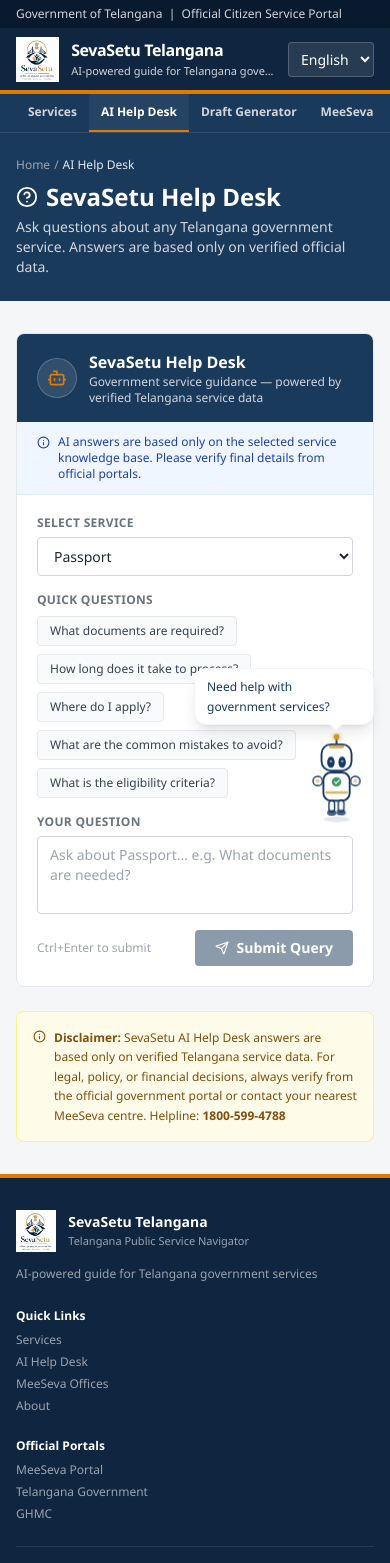
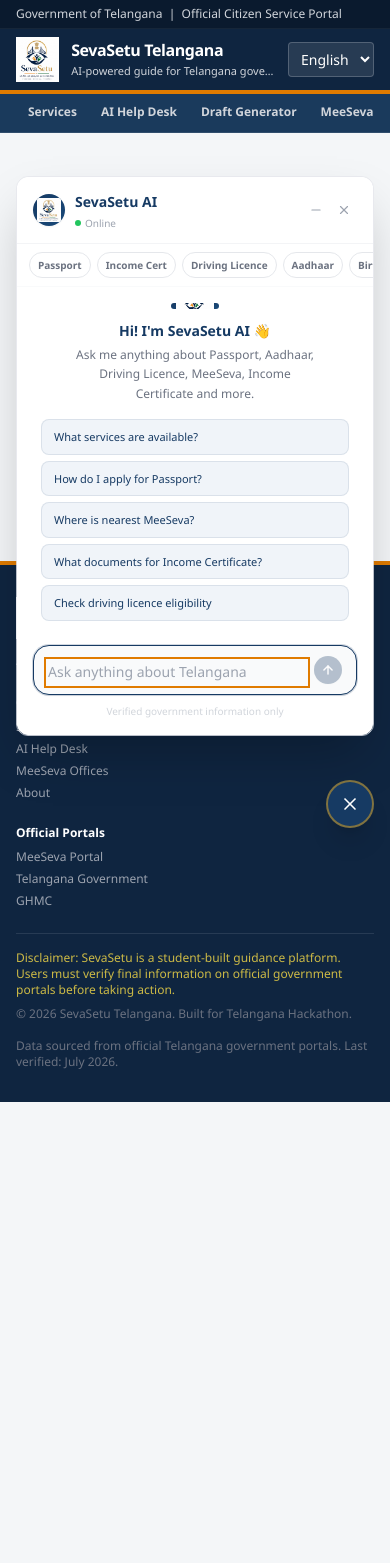
Before and after one commit to Digital-India-Hackathon-2026/srs, a Next.js app: page /help-desk in a window 390 px wide. Shown: the top 1563 px of the page. After the commit the page ends 1102 px from the top, so only its background shows below. Built offline with nearby package versions, Linux system fonts and the light colour scheme.

Commit message:
Unified chatbot: remove duplicate Help Desk, all AI buttons open floating chatbot with service context

```diff
--- a/app/help-desk/page.js
+++ b/app/help-desk/page.js
@@ -1,182 +1,43 @@
 "use client";
 
-import { Suspense, useEffect, useState } from "react";
+import { useEffect } from "react";
 import { useSearchParams } from "next/navigation";
-import Link from "next/link";
-import { Bot, HelpCircle, Info, Send, ShieldCheck } from "lucide-react";
+import { Suspense } from "react";
 import Header from "../../components/Header";
 import Footer from "../../components/Footer";
-import { activeServices } from "../../lib/telanganaServices";
+import { useChatbot } from "../../context/ChatbotContext";
+import { useLanguage } from "../../context/LanguageContext";
 
 function HelpDeskContent() {
+  const { openChatbot } = useChatbot();
+  const { t } = useLanguage();
   const searchParams = useSearchParams();
-  const preselected = searchParams.get("service") || activeServices[0]?.id || "income-certificate";
 
-  const [serviceId, setServiceId] = useState(preselected);
-  const [question, setQuestion] = useState("");
-  const [answer, setAnswer] = useState("");
-  const [loading, setLoading] = useState(false);
-  const [history, setHistory] = useState([]);
-
+  // Auto-open chatbot when this page loads
   useEffect(() => {
-    const param = searchParams.get("service");
-    if (param) setServiceId(param);
-  }, [searchParams]);
-
-  async function handleAsk() {
-    if (!question.trim()) return;
-    setLoading(true);
-    setAnswer("");
-    const q = question.trim();
-    try {
-      const res = await fetch("/api/chat", {
-        method: "POST",
-        headers: { "Content-Type": "application/json" },
-        body: JSON.stringify({ message: q, serviceId, lang: "en" }),
-      });
-      const data = await res.json();
-      const ans = data.answer || "This information is not verified yet. Please check the official Telangana portal or visit nearest MeeSeva center.";
-      setAnswer(ans);
-      setHistory((prev) => [{ q, ans, serviceId }, ...prev].slice(0, 5));
-      setQuestion("");
-    } catch {
-      const fallback = "This information is not verified yet. Please check the official Telangana portal or visit nearest MeeSeva center.";
-      setAnswer(fallback);
-    } finally {
-      setLoading(false);
-    }
-  }
-
-  const selectedService = activeServices.find((s) => s.id === serviceId);
-
-  const SAMPLE_QUESTIONS = [
-    "What documents are required?",
-    "How long does it take to process?",
-    "Where do I apply?",
-    "What are the common mistakes to avoid?",
-    "What is the eligibility criteria?",
-  ];
+    const service = searchParams.get("service") || "";
+    setTimeout(() => openChatbot(service), 300);
+  }, [openChatbot, searchParams]);
 
   return (
-    <div className="max-w-4xl mx-auto w-full px-4 py-8">
-      {/* Page intro */}
-      <div className="bg-white border border-gray-200 rounded-lg overflow-hidden mb-6">
-        <div className="bg-[#1a3a5c] text-white px-5 py-4 flex items-center gap-3">
-          <div className="w-10 h-10 rounded-full bg-white/10 border border-white/20 flex items-center justify-center flex-shrink-0">
-            <Bot size={20} className="text-[#e07b00]" />
-          </div>
-          <div>
-            <h2 className="font-black text-base">SevaSetu Help Desk</h2>
-            <p className="text-gray-300 text-xs">
-              Government service guidance — powered by verified Telangana service data
-            </p>
-          </div>
+    <div className="flex-1 flex items-center justify-center px-4 py-20 text-center">
+      <div>
+        <div className="w-16 h-16 rounded-full bg-gradient-to-br from-[#163A63] to-[#1a4a7a] flex items-center justify-center shadow-lg mx-auto mb-4">
+          <svg width="28" height="28" viewBox="0 0 24 24" fill="none" stroke="white" strokeWidth="2" strokeLinecap="round" strokeLinejoin="round"><path d="M12 8V4H8"/><rect width="16" height="12" x="4" y="8" rx="2"/><path d="M2 14h2"/><path d="M20 14h2"/><path d="M15 13v2"/><path d="M9 13v2"/></svg>
         </div>
-        <div className="px-5 py-3 bg-blue-50 border-b border-blue-100 flex items-start gap-2 text-xs text-blue-800">
-          <Info size={13} className="flex-shrink-0 mt-0.5" />
-          AI answers are based only on the selected service knowledge base. Please verify final details from official portals.
-        </div>
-
-        <div className="p-5 space-y-4">
-          {/* Service selector */}
-          <div>
-            <label className="block text-xs font-bold uppercase tracking-wide text-gray-500 mb-1.5">
-              Select Service
-            </label>
-            <select
-              className="w-full border border-gray-300 rounded px-3 py-2 text-sm text-gray-800 bg-white outline-none focus:ring-2 focus:ring-[#1a3a5c] focus:border-[#1a3a5c]"
-              value={serviceId}
-              onChange={(e) => { setServiceId(e.target.value); setAnswer(""); }}
-            >
-              {activeServices.map((s) => (
-                <option key={s.id} value={s.id}>{s.name}</option>
-              ))}
-            </select>
-          </div>
-
-          {/* Sample questions */}
-          <div>
-            <label className="block text-xs font-bold uppercase tracking-wide text-gray-500 mb-2">
-              Quick Questions
-            </label>
-            <div className="flex flex-wrap gap-2">
-              {SAMPLE_QUESTIONS.map((q) => (
-                <button
-                  key={q}
-                  onClick={() => setQuestion(q)}
-                  className="text-xs border border-gray-200 bg-gray-50 hover:border-[#1a3a5c] hover:bg-[#f0f4f9] text-gray-700 rounded px-3 py-1.5 transition-colors"
-                >
-                  {q}
-                </button>
-              ))}
-            </div>
-          </div>
-
-          {/* Question input */}
-          <div>
-            <label className="block text-xs font-bold uppercase tracking-wide text-gray-500 mb-1.5">
-              Your Question
-            </label>
-            <textarea
-              rows={3}
-              className="w-full border border-gray-300 rounded px-3 py-2 text-sm text-gray-800 outline-none focus:ring-2 focus:ring-[#1a3a5c] focus:border-[#1a3a5c] resize-none"
-              placeholder={`Ask about ${selectedService?.name || "this service"}... e.g. What documents are needed?`}
-              value={question}
-              onChange={(e) => setQuestion(e.target.value)}
-              onKeyDown={(e) => { if (e.key === "Enter" && e.ctrlKey) handleAsk(); }}
-            />
-            <div className="flex items-center justify-between mt-2">
-              <span className="text-xs text-gray-400">Ctrl+Enter to submit</span>
-              <button
-                onClick={handleAsk}
-                disabled={loading || !question.trim()}
-                className="inline-flex items-center gap-2 bg-[#1a3a5c] hover:bg-[#0f2540] disabled:opacity-50 disabled:cursor-not-allowed text-white text-sm font-bold px-5 py-2 rounded transition-colors"
-              >
-                <Send size={14} />
-                {loading ? "Processing..." : "Submit Query"}
-              </button>
-            </div>
-          </div>
-
-          {/* Answer */}
-          {answer && (
-            <div className="bg-white border border-gray-200 rounded-lg overflow-hidden">
-              <div className="bg-[#2d7a4f] text-white text-xs font-bold uppercase tracking-wider px-4 py-2 flex items-center gap-2">
-                <ShieldCheck size={12} /> Help Desk Response
-              </div>
-              <div className="p-4 text-sm text-gray-700 leading-relaxed whitespace-pre-wrap border-l-4 border-[#2d7a4f]">
-                {answer}
-              </div>
-            </div>
-          )}
-        </div>
-      </div>
-
-      {/* History */}
-      {history.length > 0 && (
-        <div>
-          <h3 className="text-xs font-bold uppercase tracking-wide text-gray-400 mb-3">Recent Questions</h3>
-          <div className="space-y-3">
-            {history.map((item, i) => (
-              <div key={i} className="bg-white border border-gray-200 rounded-lg p-4 text-sm">
-                <p className="font-semibold text-[#1a3a5c] mb-1 text-xs uppercase tracking-wide">
-                  Q: {item.q}
-                </p>
-                <p className="text-gray-600 leading-relaxed text-xs line-clamp-3">{item.ans}</p>
-              </div>
-            ))}
-          </div>
-        </div>
-      )}
-
-      {/* Disclaimer */}
-      <div className="mt-6 bg-yellow-50 border border-yellow-200 rounded-lg p-4 text-xs text-yellow-800 leading-relaxed flex items-start gap-2">
-        <Info size={13} className="flex-shrink-0 mt-0.5" />
-        <span>
-          <strong>Disclaimer:</strong> SevaSetu AI Help Desk answers are based only on verified Telangana service data.
-          For legal, policy, or financial decisions, always verify from the official government portal or contact your nearest MeeSeva centre.
-          Helpline: <strong>1800-599-4788</strong>
-        </span>
+        <h2 className="text-xl font-black text-[#163A63] mb-2">{t("helpDesk.greeting")}</h2>
+        <p className="text-sm text-gray-500 mb-4 max-w-sm mx-auto">{t("helpDesk.subtitle")}</p>
+        <p className="text-xs text-gray-400">
+          {t("helpDesk.description")}
+        </p>
+        <button
+          onClick={() => openChatbot()}
+          className="mt-6 inline-flex items-center gap-2 bg-[#163A63] hover:bg-[#0f2540] text-white font-bold px-5 py-2.5 rounded-lg text-sm transition-colors"
+          aria-label="Open SevaSetu AI Assistant"
+        >
+          <svg width="16" height="16" viewBox="0 0 24 24" fill="none" stroke="currentColor" strokeWidth="2" strokeLinecap="round" strokeLinejoin="round"><path d="M12 8V4H8"/><rect width="16" height="12" x="4" y="8" rx="2"/><path d="M2 14h2"/><path d="M20 14h2"/><path d="M15 13v2"/><path d="M9 13v2"/></svg>
+          {t("landing.openHelpDesk")}
+        </button>
       </div>
     </div>
   );
@@ -186,26 +47,9 @@
   return (
     <div className="min-h-screen flex flex-col">
       <Header />
-      <div className="bg-[#1a3a5c] px-4 py-6 text-white">
-        <div className="max-w-4xl mx-auto">
-          <nav className="text-xs text-gray-400 mb-2 flex items-center gap-1">
-            <Link href="/" className="hover:text-white transition-colors">Home</Link>
-            <span>/</span>
-            <span className="text-gray-200">AI Help Desk</span>
-          </nav>
-          <h1 className="text-2xl font-black flex items-center gap-2">
-            <HelpCircle size={22} /> SevaSetu Help Desk
-          </h1>
-          <p className="text-gray-300 text-sm mt-1">
-            Ask questions about any Telangana government service. Answers are based only on verified official data.
-          </p>
-        </div>
-      </div>
-      <main className="flex-1">
-        <Suspense fallback={<div className="p-8 text-center text-gray-500">Loading Help Desk...</div>}>
-          <HelpDeskContent />
-        </Suspense>
-      </main>
+      <Suspense fallback={<div className="flex-1 flex items-center justify-center text-gray-400">Loading...</div>}>
+        <HelpDeskContent />
+      </Suspense>
       <Footer />
     </div>
   );
--- a/app/layout.js
+++ b/app/layout.js
@@ -1,5 +1,6 @@
 import "./globals.css";
 import { LanguageProvider } from "../context/LanguageContext";
+import { ChatbotProvider } from "../context/ChatbotContext";
 import FloatingBot from "../components/assistant/FloatingBot";
 
 export const metadata = {
@@ -15,8 +16,10 @@
     <html lang="en">
       <body className="min-h-screen flex flex-col bg-[#f4f6f8] text-[#1a2733]">
         <LanguageProvider>
-          {children}
-          <FloatingBot />
+          <ChatbotProvider>
+            {children}
+            <FloatingBot />
+          </ChatbotProvider>
         </LanguageProvider>
       </body>
     </html>
--- a/app/page.js
+++ b/app/page.js
@@ -20,6 +20,7 @@
 import Footer from "../components/Footer";
 import { telanganaServices, activeServices } from "../lib/telanganaServices";
 import { useLanguage } from "../context/LanguageContext";
+import { useChatbot } from "../context/ChatbotContext";
 
 const POPULAR_IDS = ["passport", "driving-licence", "income-certificate", "aadhaar-update", "birth-certificate", "caste-certificate"];
 
@@ -48,6 +49,7 @@
 export default function HomePage() {
   const router = useRouter();
   const { t } = useLanguage();
+  const { openChatbot } = useChatbot();
   const [query, setQuery] = useState("");
   const [noMatch, setNoMatch] = useState(false);
   const [open, setOpen] = useState(false);
@@ -293,12 +295,13 @@
           {t("landing.needHelpDesc")}
         </p>
         <div className="flex flex-wrap gap-3 justify-center">
-          <Link
-            href="/help-desk"
+          <button
+            onClick={() => openChatbot()}
             className="inline-flex items-center gap-2 bg-[#e07b00] hover:bg-[#c96e00] active:bg-[#b56000] text-white font-bold px-5 py-2.5 rounded text-sm transition-colors"
+            aria-label="Open SevaSetu AI Assistant"
           >
             <Bot size={15} /> {t("landing.openHelpDesk")}
-          </Link>
+          </button>
           <Link
             href="/services"
             className="inline-flex items-center gap-2 border border-white/30 hover:border-white text-white font-bold px-5 py-2.5 rounded text-sm transition-colors"
--- a/app/services/[serviceId]/page.js
+++ b/app/services/[serviceId]/page.js
@@ -22,10 +22,12 @@
 import { getServiceById } from "../../../lib/telanganaServices";
 import { getServiceField, loc } from "../../../lib/serviceData";
 import { useLanguage } from "../../../context/LanguageContext";
+import { useChatbot } from "../../../context/ChatbotContext";
 
 export default function ServiceDetailPage() {
   const params = useParams();
   const { t, language } = useLanguage();
+  const { openChatbot } = useChatbot();
   const service = getServiceById(params.serviceId);
 
   if (!service) {
@@ -211,9 +213,9 @@
               <div className="text-xs font-bold uppercase tracking-wide text-gray-400 mb-2 flex items-center gap-1.5">
                 <Bot size={12} className="text-[#2d7a4f]" /> {t("serviceDetails.haveQuestions")}
               </div>
-              <Link href={`/help-desk?service=${service.id}`} className="w-full inline-flex items-center justify-center gap-2 bg-[#2d7a4f] hover:bg-[#236040] text-white text-xs font-bold px-4 py-2.5 rounded transition-colors">
+              <button onClick={() => openChatbot(service.id)} className="w-full inline-flex items-center justify-center gap-2 bg-[#2d7a4f] hover:bg-[#236040] text-white text-xs font-bold px-4 py-2.5 rounded transition-colors" aria-label="Open SevaSetu AI Assistant">
                 <Bot size={13} /> {t("serviceDetails.askHelpDesk")}
-              </Link>
+              </button>
             </div>
 
             <div className="bg-gray-50 border border-gray-200 rounded-lg p-4 text-xs text-gray-500 space-y-1.5">
--- a/components/Header.js
+++ b/components/Header.js
@@ -4,14 +4,16 @@
 import Image from "next/image";
 import { usePathname } from "next/navigation";
 import { useLanguage } from "../context/LanguageContext";
+import { useChatbot } from "../context/ChatbotContext";
 
 export default function Header() {
   const pathname = usePathname();
   const { language, setLanguage, t } = useLanguage();
+  const { openChatbot } = useChatbot();
 
   const navLinks = [
     { label: t("nav.services"),        href: "/services" },
-    { label: t("nav.helpDesk"),        href: "/help-desk" },
+    { label: t("nav.helpDesk"),        href: "#chatbot", action: () => openChatbot() },
     { label: t("nav.draftGenerator"),  href: "/application-draft" },
     { label: t("nav.offices"),         href: "/offices" },
     { label: t("nav.about"),           href: "/about" },
@@ -64,7 +66,14 @@
       <nav className="bg-[#1a3a5c] px-4 border-b border-white/10" aria-label="Main navigation">
         <div className="max-w-7xl mx-auto flex overflow-x-auto scrollbar-hide">
           {navLinks.map((link) => {
-            const active = pathname === link.href || (link.href !== "/" && pathname.startsWith(link.href + "/"));
+            const active = pathname === link.href || (link.href !== "/" && link.href !== "#chatbot" && pathname.startsWith(link.href + "/"));
+            if (link.action) {
+              return (
+                <button key={link.label} onClick={link.action} className={`px-3 sm:px-4 py-2.5 text-xs font-semibold whitespace-nowrap transition-colors border-b-2 flex-shrink-0 text-gray-300 border-transparent hover:text-white hover:bg-white/5`} aria-label="Open SevaSetu AI Assistant">
+                  {link.label}
+                </button>
+              );
+            }
             return (
               <Link key={link.href} href={link.href} className={`px-3 sm:px-4 py-2.5 text-xs font-semibold whitespace-nowrap transition-colors border-b-2 flex-shrink-0 ${active ? "text-white border-[#e07b00] bg-white/5" : "text-gray-300 border-transparent hover:text-white hover:bg-white/5"}`}>
                 {link.label}
--- a/components/assistant/ChatWindow.jsx
+++ b/components/assistant/ChatWindow.jsx
@@ -18,18 +18,19 @@
   { id: "voter-id", label: "Voter ID" },
 ];
 
-export default function ChatWindow({ onMinimize, onClose, onStateChange }) {
+export default function ChatWindow({ onMinimize, onClose, onStateChange, initialService = "" }) {
   const { t, language } = useLanguage();
   const [messages, setMessages] = useState([]);
   const [input, setInput] = useState("");
   const [loading, setLoading] = useState(false);
-  const [service, setService] = useState("");
+  const [service, setService] = useState(initialService);
   const [lastQuestion, setLastQuestion] = useState("");
   const bottomRef = useRef(null);
   const inputRef = useRef(null);
 
   useEffect(() => { bottomRef.current?.scrollIntoView({ behavior: "smooth" }); }, [messages, loading]);
   useEffect(() => { setTimeout(() => inputRef.current?.focus(), 200); }, []);
+  useEffect(() => { if (initialService) setService(initialService); }, [initialService]);
 
   const quickQuestions = service ? getQuickQuestions(service) : DEFAULT_QUESTIONS;
 
--- a/components/assistant/FloatingBot.jsx
+++ b/components/assistant/FloatingBot.jsx
@@ -4,6 +4,7 @@
 import { X } from "lucide-react";
 import ChatWindow from "./ChatWindow";
 import SevasetuMascot from "./SevasetuMascot";
+import { useChatbot } from "../../context/ChatbotContext";
 
 const SPEECH_BUBBLES = [
   "Need help with government services?",
@@ -11,56 +12,56 @@
   "Passport? Aadhaar? I'm here!",
   "Hi! Need assistance?",
   "I can help with Telangana services.",
-  "Documents? Fees? Steps? Just ask!",
 ];
 
 export default function FloatingBot() {
-  const [open, setOpen] = useState(false);
+  const { isOpen, openChatbot, closeChatbot, selectedService } = useChatbot();
   const [minimized, setMinimized] = useState(false);
   const [hovered, setHovered] = useState(false);
   const [mascotState, setMascotState] = useState("idle");
-  const [speechBubble, setSpeechBubble] = useState("");
+  const [speechBubble, setSpeechBubble] = useState(SPEECH_BUBBLES[0]);
   const [showBubble, setShowBubble] = useState(true);
   const bubbleIndex = useRef(0);
-  const bubbleTimer = useRef(null);
 
-  // Rotate speech bubble text every 8 seconds — bubble always visible
+  // Rotate speech bubble text
   useEffect(() => {
-    setSpeechBubble(SPEECH_BUBBLES[0]);
-
-    bubbleTimer.current = setInterval(() => {
+    const timer = setInterval(() => {
       bubbleIndex.current = (bubbleIndex.current + 1) % SPEECH_BUBBLES.length;
       setSpeechBubble(SPEECH_BUBBLES[bubbleIndex.current]);
     }, 8000);
-
-    return () => clearInterval(bubbleTimer.current);
+    return () => clearInterval(timer);
   }, []);
 
   // Hide bubble when chat opens
   useEffect(() => {
-    if (open) setShowBubble(false);
-  }, [open]);
+    if (isOpen) {
+      setShowBubble(false);
+      setMascotState("happy");
+      setTimeout(() => setMascotState("idle"), 1200);
+    } else {
+      setShowBubble(true);
+    }
+  }, [isOpen]);
 
   const handleOpen = useCallback(() => {
-    setShowBubble(false);
     setMascotState("click");
     setTimeout(() => {
-      setOpen(true);
+      openChatbot();
       setMinimized(false);
       setMascotState("happy");
       setTimeout(() => setMascotState("idle"), 1200);
     }, 250);
-  }, []);
+  }, [openChatbot]);
 
   function handleClose() {
-    setOpen(false);
+    closeChatbot();
     setMinimized(false);
     setMascotState("idle");
   }
 
   function handleMinimize() {
     setMinimized(true);
-    setOpen(false);
+    closeChatbot();
     setMascotState("idle");
   }
 
@@ -70,60 +71,31 @@
 
   return (
     <>
-      {/* ── Chat window ── */}
-      {open && (
-        <div
-          className="fixed z-50 shadow-2xl rounded-xl overflow-hidden flex flex-col border border-gray-200/80"
-          style={{
-            bottom: "108px",
-            right: "16px",
-            width: "min(380px, calc(100vw - 32px))",
-            height: "min(560px, calc(100dvh - 140px))",
-          }}
-        >
-          <ChatWindow
-            onMinimize={handleMinimize}
-            onClose={handleClose}
-            onStateChange={handleChatState}
-          />
+      {/* Chat window */}
+      {isOpen && (
+        <div className="fixed z-50 shadow-2xl rounded-xl overflow-hidden flex flex-col border border-gray-200/80" style={{ bottom: "108px", right: "16px", width: "min(380px, calc(100vw - 32px))", height: "min(560px, calc(100dvh - 140px))" }}>
+          <ChatWindow onMinimize={handleMinimize} onClose={handleClose} onStateChange={handleChatState} initialService={selectedService} />
         </div>
       )}
 
-      {/* ── Floating area ── */}
+      {/* Floating area */}
       <div className="fixed bottom-4 right-4 sm:bottom-6 sm:right-6 z-50 flex flex-col items-end gap-2">
-
-        {/* Speech bubble */}
-        {showBubble && !open && (
-          <div
-            className="speech-bubble bg-white text-[#163A63] text-xs font-medium px-3 py-2 rounded-xl shadow-lg border border-gray-100 relative max-w-[180px] leading-relaxed"
-            onClick={handleOpen}
-            style={{ cursor: "pointer" }}
-          >
+        {showBubble && !isOpen && (
+          <div className="speech-bubble bg-white text-[#163A63] text-xs font-medium px-3 py-2 rounded-xl shadow-lg border border-gray-100 relative max-w-[180px] leading-relaxed cursor-pointer" onClick={handleOpen}>
             {speechBubble}
             <div className="absolute bottom-[-5px] right-8 w-2.5 h-2.5 bg-white border-r border-b border-gray-100 rotate-45" />
           </div>
         )}
 
-        {/* Minimized pill */}
-        {minimized && !open && (
-          <button
-            onClick={handleOpen}
-            className="bg-white text-[#163A63] text-xs font-semibold px-3 py-1.5 rounded-full shadow-lg border border-gray-200 flex items-center gap-1.5 hover:shadow-xl transition-shadow mb-1"
-          >
+        {minimized && !isOpen && (
+          <button onClick={handleOpen} className="bg-white text-[#163A63] text-xs font-semibold px-3 py-1.5 rounded-full shadow-lg border border-gray-200 flex items-center gap-1.5 hover:shadow-xl transition-shadow mb-1">
             <span className="w-2 h-2 bg-green-500 rounded-full animate-pulse" />
             SevaSetu AI
           </button>
         )}
 
-        {/* Mascot / Close button */}
-        <button
-          onClick={open ? handleClose : handleOpen}
-          onMouseEnter={() => { if (!open) { setHovered(true); setMascotState("hover"); } }}
-          onMouseLeave={() => { setHovered(false); if (!open) setMascotState("idle"); }}
-          className="relative focus:outline-none focus-visible:ring-2 focus-visible:ring-[#C89A2B] rounded-full"
-          aria-label={open ? "Close AI Assistant" : "Open AI Assistant"}
-        >
-          {open ? (
+        <button onClick={isOpen ? handleClose : handleOpen} onMouseEnter={() => { if (!isOpen) { setHovered(true); setMascotState("hover"); } }} onMouseLeave={() => { setHovered(false); if (!isOpen) setMascotState("idle"); }} className="relative focus:outline-none focus-visible:ring-2 focus-visible:ring-[#C89A2B] rounded-full" aria-label={isOpen ? "Close AI Assistant" : "Open AI Assistant"}>
+          {isOpen ? (
             <div className="w-12 h-12 rounded-full bg-[#163A63] border-2 border-[#C89A2B]/60 flex items-center justify-center shadow-xl hover:bg-[#1a4a7a] transition-colors">
               <X size={20} className="text-white" />
             </div>
@@ -133,15 +105,7 @@
         </button>
       </div>
 
-      <style>{`
-        .speech-bubble {
-          animation: bubbleFadeIn 0.3s ease-out;
-        }
-        @keyframes bubbleFadeIn {
-          from { opacity: 0; transform: translateY(6px) scale(0.95); }
-          to { opacity: 1; transform: translateY(0) scale(1); }
-        }
-      `}</style>
+      <style>{`.speech-bubble{animation:bubbleFadeIn .3s ease-out}@keyframes bubbleFadeIn{from{opacity:0;transform:translateY(6px) scale(.95)}to{opacity:1;transform:translateY(0) scale(1)}}`}</style>
     </>
   );
 }
--- /dev/null
+++ b/context/ChatbotContext.jsx
@@ -0,0 +1,35 @@
+"use client";
+
+import { createContext, useCallback, useContext, useState } from "react";
+
+const ChatbotContext = createContext(null);
+
+export function ChatbotProvider({ children }) {
+  const [isOpen, setIsOpen] = useState(false);
+  const [selectedService, setSelectedService] = useState("");
+
+  const openChatbot = useCallback((serviceId = "") => {
+    if (serviceId) setSelectedService(serviceId);
+    setIsOpen(true);
+  }, []);
+
+  const closeChatbot = useCallback(() => {
+    setIsOpen(false);
+  }, []);
+
+  const toggleChatbot = useCallback(() => {
+    setIsOpen(prev => !prev);
+  }, []);
+
+  return (
+    <ChatbotContext.Provider value={{ isOpen, selectedService, setSelectedService, openChatbot, closeChatbot, toggleChatbot }}>
+      {children}
+    </ChatbotContext.Provider>
+  );
+}
+
+export function useChatbot() {
+  const ctx = useContext(ChatbotContext);
+  if (!ctx) throw new Error("useChatbot must be used within ChatbotProvider");
+  return ctx;
+}
```
